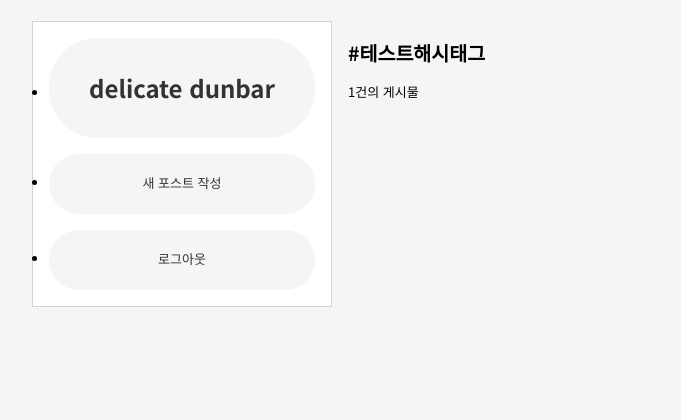
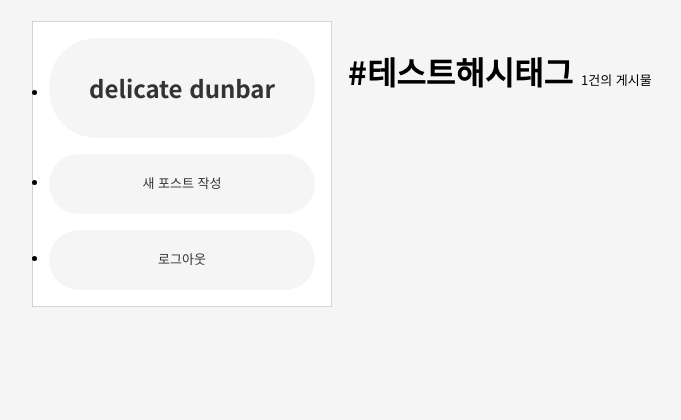
Before and after one commit to RieSeungho/delicate_dunbar, a Django app: a page that uses templates/_base.html in a window 1280 px wide. Shown: the top 420 px of the page, without its empty margins (50-731 px from the left). Run offline with Django 4.2, Linux system fonts and the light colour scheme; data comes from the database, SQL or seed files in the repository; some libraries are stand-ins or nearby versions; some web fonts are replaced.

Commit message:
Implementing Integrations With Python functions and HTML

```diff
--- a/static/css/layout.css
+++ b/static/css/layout.css
@@ -170,7 +170,9 @@
     padding: 0 1rem;
 }
 
+.button--secondary,
 .post__tag {
+    border: none;
     border-radius: 1rem;
     padding: 0.5rem 1rem;
     background-color: #F5F5F5;
@@ -338,10 +340,61 @@
     text-decoration: none;
 }
 
-.tag__header {
-
+.tag__article {
+    display: flex;
+    flex-direction: column;
+    gap: 1rem;
 }
 
+.tag__header {
+    flex: 1;
+    display: flex;
+    flex-direction: row;
+    align-items: baseline;
+    gap: 0.5rem;
+}
+
+.tag__title {
+    font-size: 2rem;
+}
+
+.tag__items {
+    flex: 1;
+    display: flex;
+    flex-direction: row;
+    flex-wrap: wrap;
+    gap: 1rem;
+}
+
+.tag__item {
+    position: relative;
+    width: 255px;
+    height: 255px;
+    border: 1px solid #D3D3D3;
+    overflow: hidden;
+}
+
+.tag__image {
+    width: 100%;
+    height: 100%;
+    object-fit: cover;
+}
+
+.tag__overview {
+    position: absolute;
+    bottom: 0;
+    left: 0;
+    width: 100%;
+    background-color: rgba(0, 0, 0, 0.7);
+    color: white;
+    padding: 10px;
+    opacity: 0;
+    transition: opacity 0.3s ease;
+}
+
+.tag__item:hover .tag__overview {
+    opacity: 1;
+}
 
 /* ACCESS LAYOUT */
 
```
